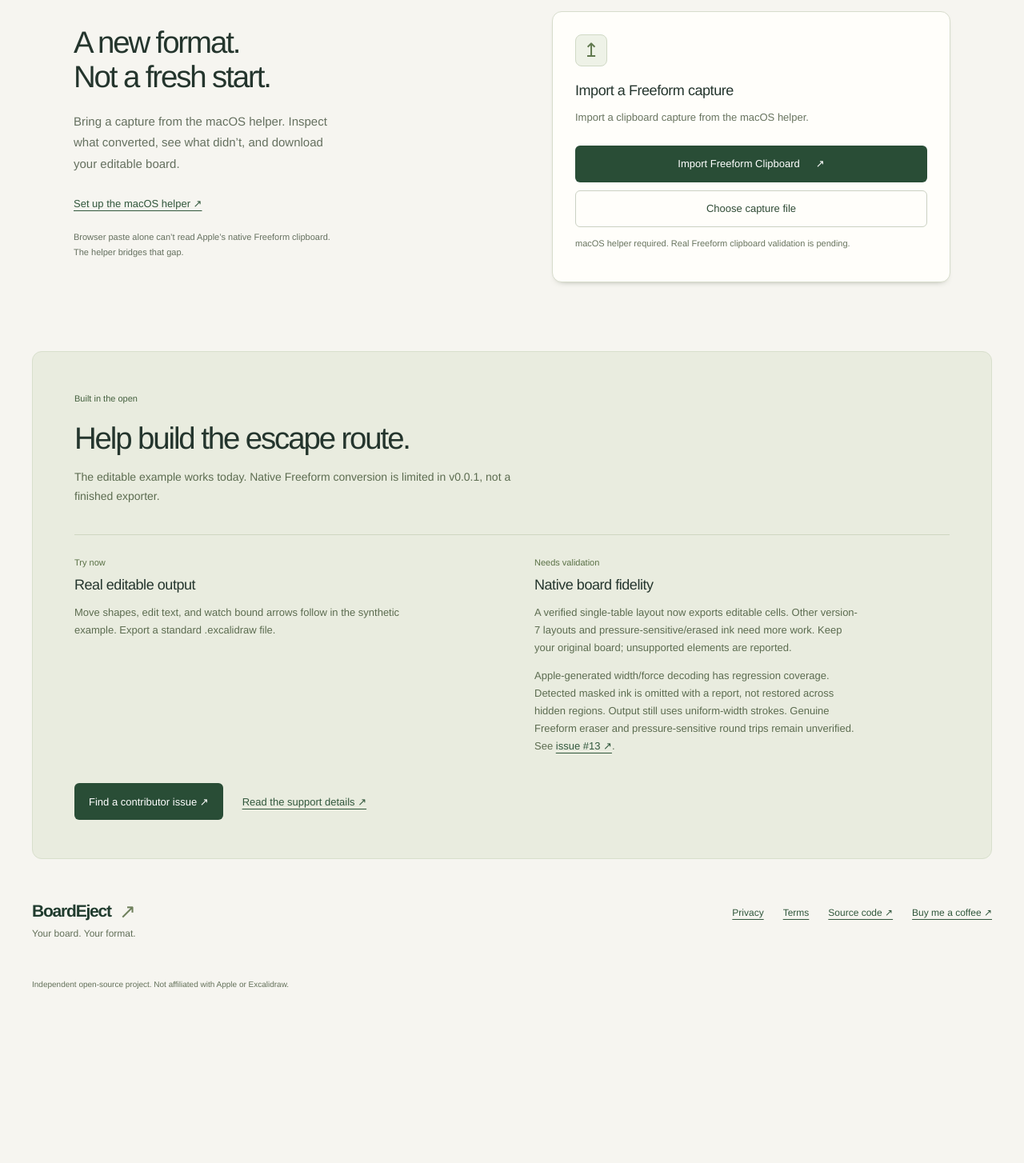
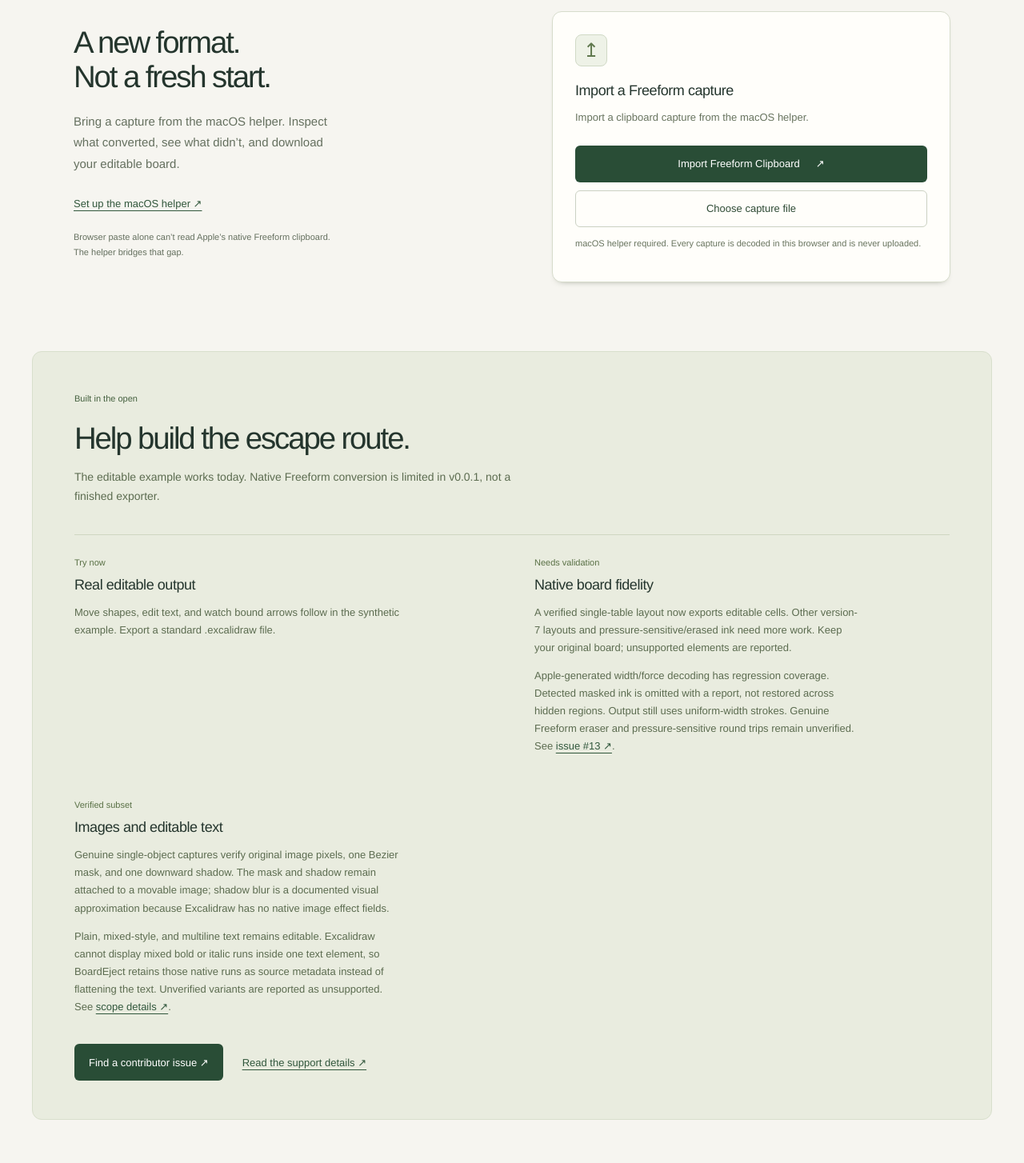
Before and after one commit to royalpinto007/boardeject, a React (Vite) app in the folder apps/web/: page / in a window 1280 px wide. Shown: the part 865-2319 px from the top of the page at 80% size. Before the commit the page ends 2129 px from the top, so only its background shows below. Built offline with nearby package versions, Linux system fonts and the light colour scheme.

Commit message:
docs: classify issue 14 format boundaries

```diff
--- a/apps/web/src/main.tsx
+++ b/apps/web/src/main.tsx
@@ -222,8 +222,8 @@ function App() {
               }}
             />
             <p className="fine">
-              macOS helper required. Real Freeform clipboard validation is
-              pending.
+              macOS helper required. Every capture is decoded in this browser
+              and is never uploaded.
             </p>
             <p role="status" className="status">
               {status}
@@ -389,6 +389,32 @@ function App() {
                 .
               </p>
             </div>
+            <div>
+              <span className="state-label">Verified subset</span>
+              <h3>Images and editable text</h3>
+              <p>
+                Genuine single-object captures verify original image pixels, one
+                Bezier mask, and one downward shadow. The mask and shadow remain
+                attached to a movable image; shadow blur is a documented visual
+                approximation because Excalidraw has no native image effect
+                fields.
+              </p>
+              <p>
+                Plain, mixed-style, and multiline text remains editable.
+                Excalidraw cannot display mixed bold or italic runs inside one
+                text element, so BoardEject retains those native runs as source
+                metadata instead of flattening the text. Unverified variants are
+                reported as unsupported. See{" "}
+                <a
+                  href="https://github.com/royalpinto007/boardeject/issues/14"
+                  target="_blank"
+                  rel="noopener noreferrer"
+                >
+                  scope details ↗
+                </a>
+                .
+              </p>
+            </div>
           </div>
           <div className="contribute-links">
             <a
```
Also changed, not shown: 2 other files (tests, documents, lock files or other folders).
